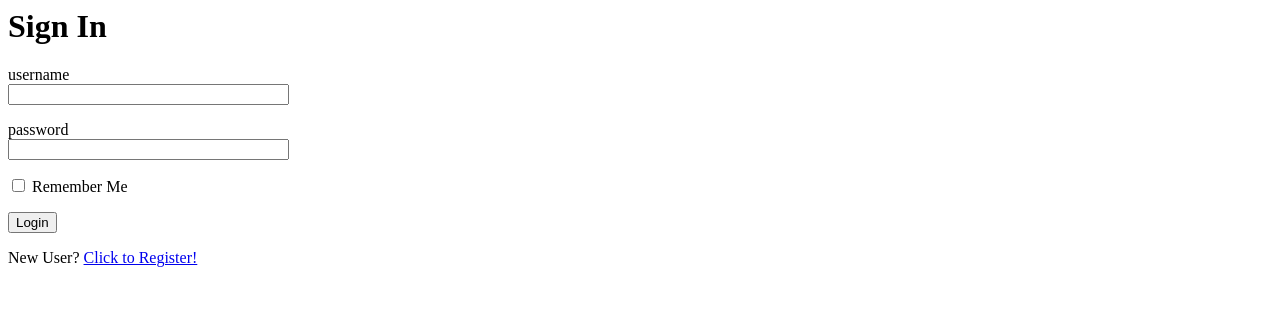
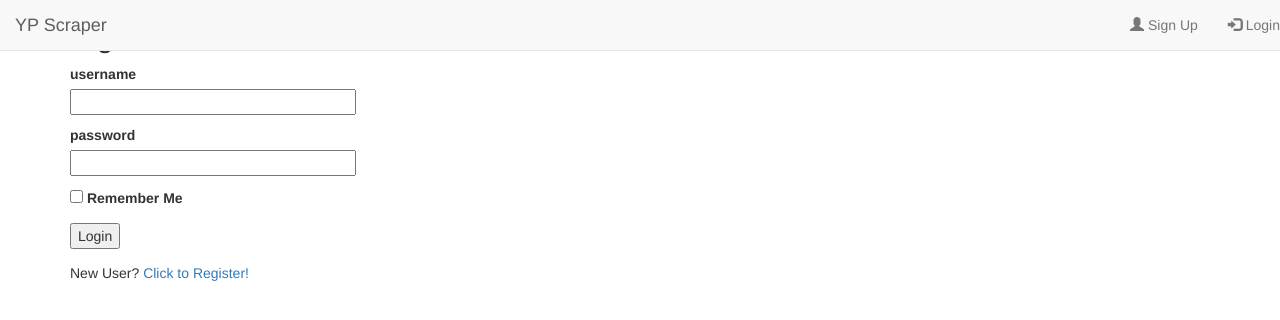
Before and after one commit to ZaxR/YP_scraper, a Flask app: page /login in a window 1280 px wide. Shown: the top 320 px of the page. Run offline with Flask 2, Linux system fonts and the light colour scheme; parts of the project's set-up code (start-up, migrations or seed data) failed here and were passed over; some libraries are stand-ins or nearby versions.

Commit message:
Add nav menu with regist/login -or- logout depending on auth status

```diff
--- a/app/templates/base.html
+++ b/app/templates/base.html
@@ -1,3 +1,16 @@
+<!-- Bootstrap js requirements -->
+<script src="https://code.jquery.com/jquery-3.2.1.min.js" integrity="sha256-hwg4gsxgFZhOsEEamdOYGBf13FyQuiTwlAQgxVSNgt4=" crossorigin="anonymous"></script>
+<script src="https://maxcdn.bootstrapcdn.com/bootstrap/3.3.7/js/bootstrap.min.js" integrity="sha384-Tc5IQib027qvyjSMfHjOMaLkfuWVxZxUPnCJA7l2mCWNIpG9mGCD8wGNIcPD7Txa" crossorigin="anonymous"></script>
+
+<!-- Font Awesome -->
+<link rel="stylesheet" href="https://maxcdn.bootstrapcdn.com/font-awesome/4.6.3/css/font-awesome.min.css" integrity="sha384-T8Gy5hrqNKT+hzMclPo118YTQO6cYprQmhrYwIiQ/3axmI1hQomh7Ud2hPOy8SP1" crossorigin="anonymous">
+
+<!-- Custom css/js -->
+<link rel="stylesheet" type="text/css" href="{{ url_for('static', filename='style.css') }}">
+
+<!-- Base Flask-Bootstrap -->
+{% extends "bootstrap/base.html" %}
+
 <!DOCTYPE html>
 <html lang="en">
 <head>
@@ -6,5 +19,53 @@
     <title>YellowPages Scraper</title>
 </head>
 <body>
-
+{% block body %}
+	{% block navbar %}
+		<div class="navbar navbar-default navbar-fixed-top">
+			<div class="navbar-header"><a class="navbar-brand" href="/">YP Scraper</a>
+		     	<a class="navbar-toggle" data-toggle="collapse" data-target=".navbar-collapse">
+		        	<span class="icon-bar"></span>
+		        	<span class="icon-bar"></span>
+		        	<span class="icon-bar"></span>
+		      	</a>
+		    </div>
+		    <div class="navbar-collapse collapse">
+		     	<ul class="nav navbar-nav navbar-right">
+		      		{% if current_user.is_authenticated %}
+      			  		<li><a href="{{ url_for('logout') }}"><span class="glyphicon glyphicon-log-out"></span> Logout</a></li>
+    				{% else %}
+    			  		<li><a href="{{ url_for('register') }}"><span class="glyphicon glyphicon-user"></span> Sign Up</a></li>
+      			  		<li><a href="{{ url_for('login') }}"><span class="glyphicon glyphicon-log-in"></span> Login</a></li>
+    				{% endif %}
+	    	  	</ul>
+		    </div>
+		</div>
+	{% endblock %}
+	<div class="content-wrapper">
+	    <div class="container">
+	        <div class="row">
+	            <div class="col-md-12">
+	                <h2 class="page-head-line">{% block title %}{% endblock %}</h2>
+	            </div>
+	        </div>
+	        <div class="row">
+	            <div class="col-md-12">
+                    {% with messages = get_flashed_messages(with_categories=true) %}
+                    <!-- Categories: success (green), info (blue), warning (yellow), danger (red) -->
+                        {% if messages %}
+                            {% for category, message in messages %}
+                                <div class="alert alert-{{ category }} alert-dismissible" role="alert">
+                                    <button type="button" class="close" data-dismiss="alert" aria-label="Close"><span aria-hidden="true">&times;</span></button>
+                                    {{ message }}
+                                </div>
+                            {% endfor %}
+                        {% endif %}
+                    {% endwith %}
+	            </div>
+	        </div>
+			{% block content %}
+			{% endblock %}
+	    </div>
+	</div>
+{% endblock %}
 </body>
--- a/app/templates/login.html
+++ b/app/templates/login.html
@@ -1,18 +1,6 @@
+{% extends "base.html" %}
+{% block title %}Sign In{% endblock %}
 {% block content %}
-
-{% with messages = get_flashed_messages(with_categories=true) %}
-<!-- Categories: success (green), info (blue), warning (yellow), danger (red) -->
-    {% if messages %}
-        {% for category, message in messages %}
-            <div class="alert alert-{{ category }} alert-dismissible" role="alert">
-                <button type="button" class="close" data-dismiss="alert" aria-label="Close"><span aria-hidden="true">&times;</span></button>
-                {{ message }}
-            </div>
-        {% endfor %}
-    {% endif %}
-{% endwith %}
-
-    <h1>Sign In</h1>
     <form action="" method="post" novalidate>
         {{ form.hidden_tag() }}
         <p>
--- a/app/templates/register.html
+++ b/app/templates/register.html
@@ -1,5 +1,6 @@
+{% extends "base.html" %}
+{% block title %}Register{% endblock %}
 {% block content %}
-    <h1>Register</h1>
     <form action="" method="post">
         {{ form.hidden_tag() }}
         <p>
```
Also changed, not shown: app/templates/index.html (+3 -44 lines).
